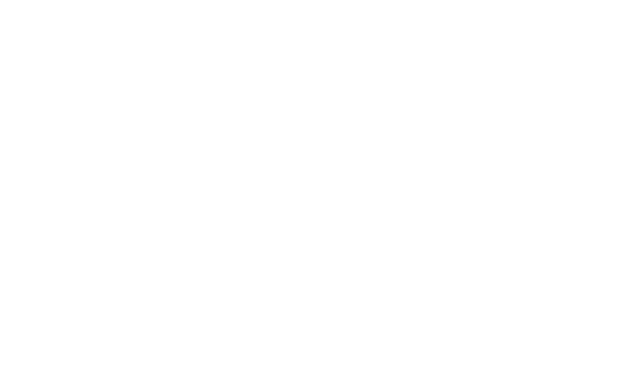
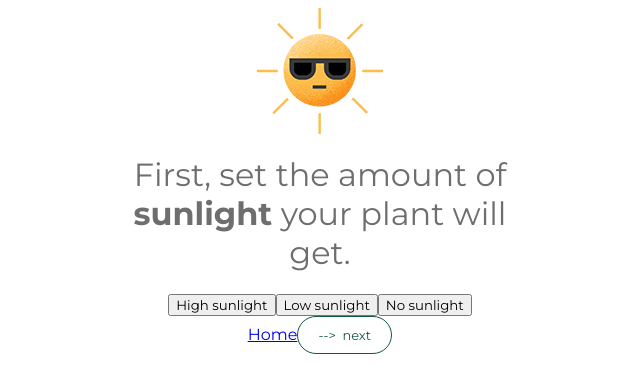
Before and after one commit to gabrielEscame/green-thumb, a React (Create React App) app: page /quizz in a window 1280 px wide. Shown: the top 392 px of the page, without its empty margins (320-960 px from the left). Built offline with nearby package versions, Linux system fonts and the light colour scheme.

Commit message:
sunQuiz-initial-architecture

```diff
--- a/public/index.html
+++ b/public/index.html
@@ -5,7 +5,7 @@
     <link rel="icon" href="%PUBLIC_URL%/favicon.ico" />
     <meta name="viewport" content="width=device-width, initial-scale=1" />
     <link rel="manifest" href="%PUBLIC_URL%/manifest.json" />
-    <link href="https://fonts.googleapis.com/css?family=Roboto:100,400,700&display=swap" rel="stylesheet">
+    <link href="https://fonts.googleapis.com/css?family=Montserrat:400,700&display=swap" rel="stylesheet">
     <title>Green Thumb</title>
   </head>
   <body>
--- /dev/null
+++ b/src/components/button/index.jsx
@@ -0,0 +1,10 @@
+import React from 'react';
+import './style.css'
+
+const Button = ({ label, method, styleName}) => {
+  return (
+    <button onClick={method} type='submit' className={styleName}> {label} </button>
+  );
+}
+
+export default Button;
--- /dev/null
+++ b/src/components/button/style.css
@@ -0,0 +1,11 @@
+.next-button{
+  font-weight: 400;
+  font-size: 13px;
+  color: #15573F;
+  background-color: transparent;
+  border: 1px solid #15573F;
+  border-radius: 30px;
+  padding: 10px 0px;
+  width:95px;
+  word-spacing: 3px;
+}
--- a/src/pages/home/style.css
+++ b/src/pages/home/style.css
@@ -1,5 +1,6 @@
 *{
-  font-family: 'Roboto'
+  font-family: 'Montserrat';
+  outline: none;
 }
 
 .home-container {
@@ -22,13 +23,13 @@
 
 .start-quizz:hover {
   padding: 13px 23px;
-  box-shadow: rgb(21, 87, 63, 0.2) 3px 2px 3px 3px
+  box-shadow: rgb(21, 87, 63, 0.4) 3px 2px 3px 3px
 }
 
 .logo-container > h1 {
   width: 300px;
   font-weight: 700;
-  font-size: 60px;
+  font-size: 50px;
   color: #0c261c;
   letter-spacing: 1px;
   line-height: 64px;
--- a/src/pages/quizz/index.jsx
+++ b/src/pages/quizz/index.jsx
@@ -0,0 +1,68 @@
+import React, {useState, useEffect} from 'react';
+import './style.css'
+import Button from '../../components/button';
+import {Link} from 'react-router-dom';
+import sunImage from '../../images/illustrations/sun.png'
+
+const Quizz = () => {
+  const [sun, setSun] =  useState('high');
+  const [water, serWater] = useState('rarely');
+  const [pet, setPet] = useState('false');
+  const [sunVisible, setSunVisible] = useState(true);
+  const [waterVisible, setWaterVisible] = useState(false);
+  const [petVisible, setPetVisible] = useState(false);
+
+  const sunOff = () => {
+    setSunVisible(false);
+    setWaterVisible(true)
+  }
+
+  const sunOn = () => {
+    setWaterVisible(false);
+    setSunVisible(true)
+  }
+
+  const waterOff = () => {
+    setWaterVisible(false);
+    setPetVisible(true)
+  }
+
+  const waterOn = () => {
+    setPetVisible(false);
+    setWaterVisible(true)
+  }
+
+  return(
+    <div>
+      {sunVisible ?
+      <div className='sunQuizz-container'>
+        <img src={sunImage} alt="sun"/>
+        <h1>
+          First, set the amount of
+          <b> sunlight</b> your plant will get.
+        </h1>
+        <div>
+          <Button method={()=> setSun('high')} label='High sunlight'/>
+          <Button method={()=> setSun('low')} label='Low sunlight' />
+          <Button method={()=> setSun('no')} label='No sunlight' />
+        </div>
+        <div>
+        <Link to='/'>Home</Link>
+        <Button method={()=> sunOff() } label='--> next' styleName='next-button'/>
+        </div>
+      </div> : null}
+      {waterVisible ?
+      <div>
+        <Button method={()=> sunOn()} label='<-- previous' styleName='next-button'/>
+        <Button method={()=> waterOff()} label='--> next' styleName='next-button'/>
+      </div>  : null}
+      {petVisible ?
+      <div>
+      <Button method={()=> waterOn()} label='<-- previous' styleName='next-button'/>
+      <Button method={()=> setPetVisible(false)} label='--> finish' styleName='next-button'/>
+      </div> : null}
+    </div>
+  );
+}
+
+export default Quizz;
--- a/src/pages/quizz/style.css
+++ b/src/pages/quizz/style.css
@@ -0,0 +1,12 @@
+.sunQuizz-container{
+  display: flex;
+  flex-direction: column;
+  align-items: center;
+  color: #6e6e6e;
+}
+
+.sunQuizz-container > h1 {
+  font-weight: 200;
+  width: 380px;
+  text-align: center;
+}
--- a/src/route.jsx
+++ b/src/route.jsx
@@ -1,14 +1,14 @@
 import React from  'react';
 import {BrowserRouter, Route, Switch} from 'react-router-dom';
 import Home from './pages/home';
-// import Quizz from '/pages/quizz'
+import Quizz from './pages/quizz'
 
 const Router = () => {
   return(
   <BrowserRouter>
     <Switch>
       <Route exact path='/' component={Home}/>
-      {/* <Route exact path='/quizz' component={Quizz}/> */}
+      <Route path='/quizz' component={Quizz}/>
     </Switch>
   </BrowserRouter>
   );
```
